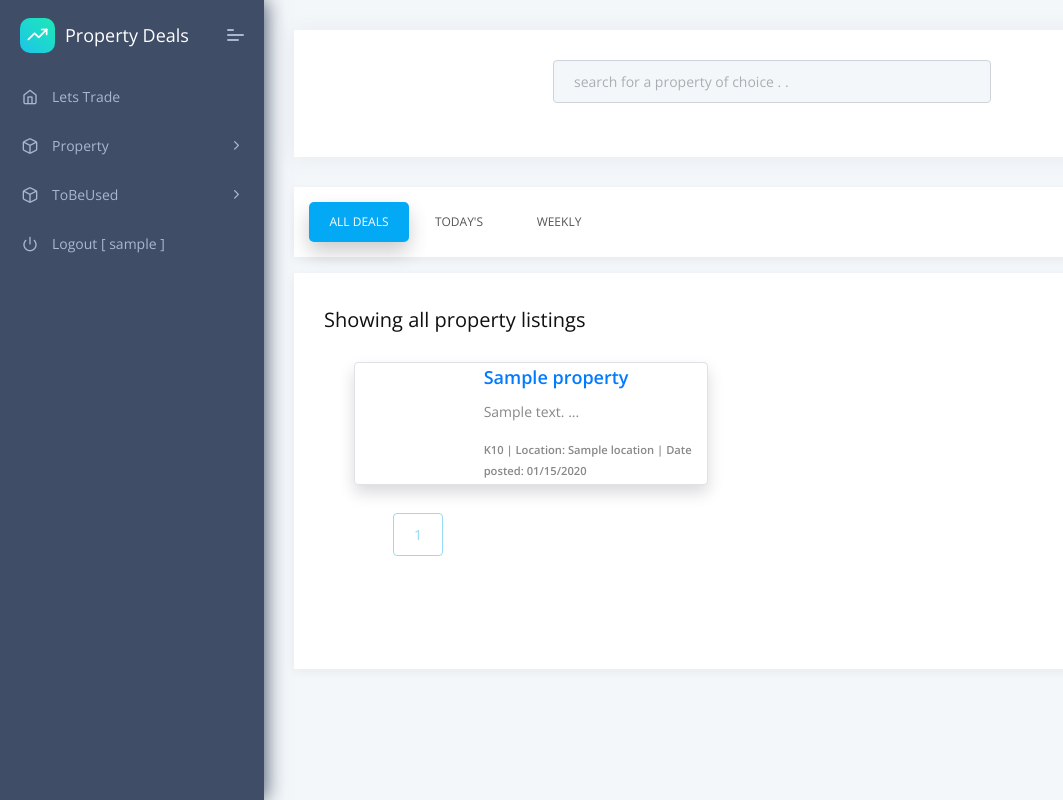
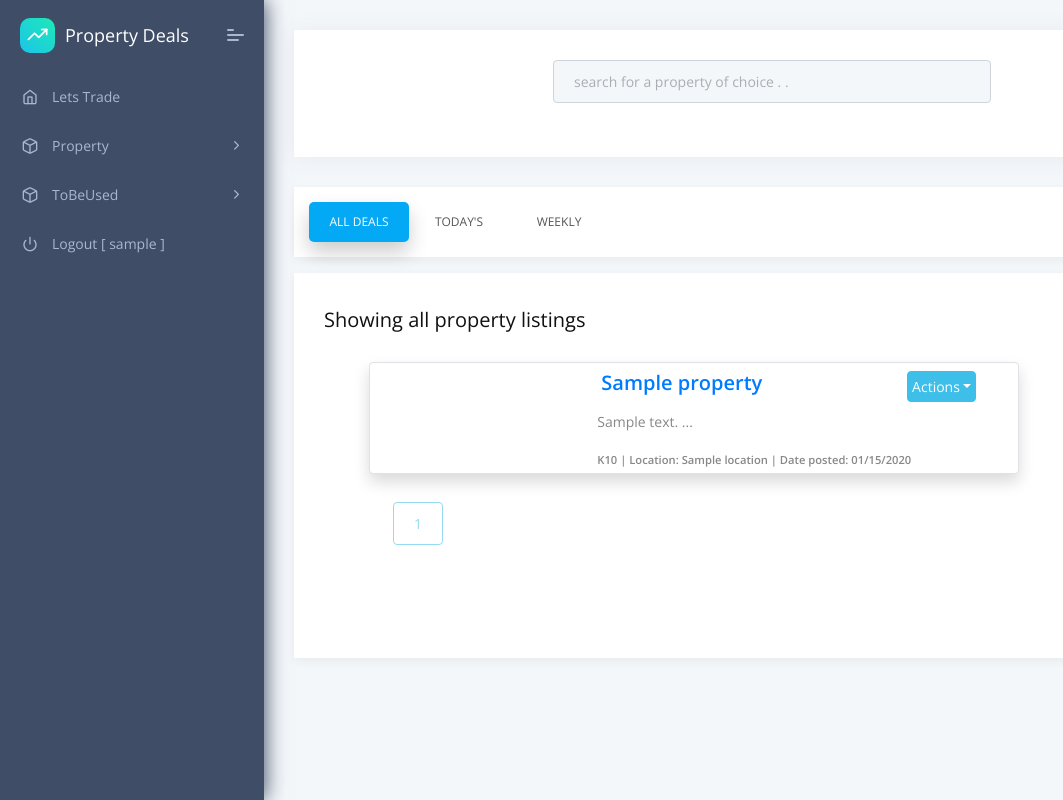
Before and after one commit to devsbranch/property-deals, a Flask app: template app/home/templates/index.html in a window 1280 px wide. Shown: the whole page, without its empty margins (0-1063 px from the left). Run offline with Flask 2, Linux system fonts and the light colour scheme; a user stored in the database is signed in; tables that the repository leaves empty hold one stand-in row (values such as "Sample post"); the template is opened without the code that fills it: most values are stand-ins (such as "Sample title", 1, 10 or a date in 2020); parts of the project's set-up code (start-up, migrations or seed data) failed here and were passed over; some libraries are stand-ins or nearby versions.

Commit message:
Add a 'Contact Owner' button to property listing card on homepage for none owners and 'Actions' for owners

```diff
--- a/app/home/templates/includes/property_listing_all.html
+++ b/app/home/templates/includes/property_listing_all.html
@@ -17,13 +17,15 @@
                         <!-- [ Breadcrumbs & Pagination ] start -->
 
                         <!-- Property Card-->
+
                           {% for property in properties.items %}
-                        <div class="card shadow p-1 mb-1 bg-white rounded border" style="max-width: 540px;">
+                       <div class="container-fluid">
+                          <div class="card shadow p-1 mb-1 bg-white rounded border" style="max-width: 650px;">
                             <div class="row">
                               <div class="col-md-4">
                               {% for photo_list in photos_list %}
                                   {% if photo_list[0] == property.image_folder %}
-                                <a class="example-image-link" href="{{url_for('static', filename=property.image_folder+ '/' + photo_list[1])}}" data-lightbox="example-2" data-title="Optional caption.">
+                                  <a class="example-image-link m-1" href="{{url_for('static', filename=property.image_folder+ '/' + photo_list[1])}}" data-lightbox="example-2" data-title="Optional caption.">
                                     <img class="example-image img-thumbnail" src="{{url_for('static', filename=property.image_folder+ '/' + photo_list[1])}}" alt="image-1"/>
                                   </a>
                                   {% endif %}
@@ -31,11 +33,31 @@
                               </div>
                               <div class="col-md-8">
                                 <div class="card-body p-0">
+                                  <div class="container">
+                                    <div class="row">
+                                      <div class="col-sm-8 px-0 m-1">
                                         <a href="{{url_for('home_blueprint.details', property_id=property.id)}}">
-                                      <h5 class="card-title font-weight-bold text-primary">{{property.name}}</h5>
+                                          <h4 class="card-title font-weight-bold text-primary">{{property.name}}</h4>
                                         </a>
+                                      </div>
+                                      {% if current_user.is_authenticated %}
+                                      <div class="col-sm-3 px-0 ml-4 mt-1">
+                                          <button class="btn btn-info btn-sm dropdown-toggle p-1" type="button" data-toggle="dropdown" aria-haspopup="true" aria-expanded="false">Actions</button>
+                                          <div class="dropdown-menu">
+                                              <a class="dropdown-item" href="#!">Update</a>
+                                              <a class="dropdown-item" href="#!">Delete</a>
+                                          </div>
+                                      </div>
+                                      {% else %}
+                                      <div class="col-sm-3 px-0 ml-2 mt-1">
+                                        <button type="button" class="btn btn-square btn-info btn-sm p-1">Contact Owner</button>
+                                      </div>
+                                      {% endif %}
+                                    </div>
+                                  </div>
                                   <p class="card-text">{{property.desc[:45]}} ... </p>
                                   <p class="card-text"><small class="font-weight-bold">K{{property.price}} | Location: {{property.location}} | Date posted: {{ property.date.strftime("%m/%d/%Y") }}</small></p>
+                                </div>
                               </div>
                             </div>
                           </div>
```
Lines whose indentation alone changed are shown as unchanged.
